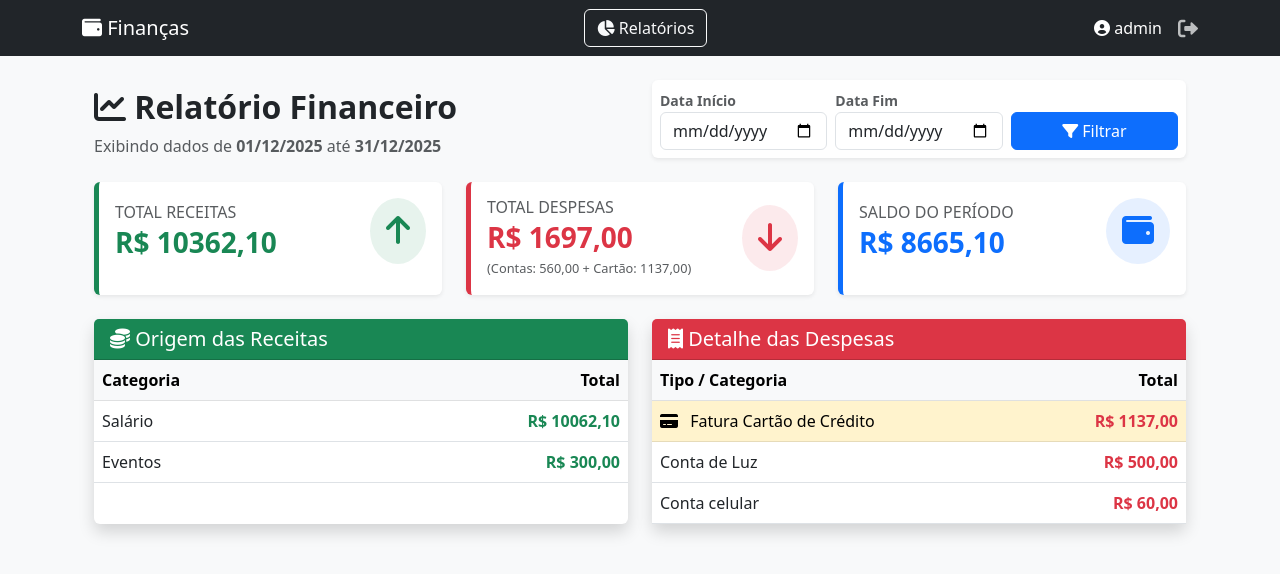
After one commit to JairTorezone/app-financas, a Django app: page /relatorio/ in a window 1280 px wide. The commit adds this page. Shown: the top 574 px of the page. Run offline with Django 5.2, Linux system fonts and the light colour scheme; a user stored in the database is signed in; data comes from the database, SQL or seed files in the repository; both versions use the stored data as it was after the commit.

Commit message:
Fix: Correcao logica filtro relatorio (R/D) e layout final funcional

```diff
--- a/core/forms.py
+++ b/core/forms.py
@@ -207,3 +207,16 @@ class CadastroForm(UserCreationForm):
         if User.objects.filter(email=email).exists():
             raise forms.ValidationError("Este e-mail já está cadastrado. Tente recuperar sua senha.")
         return email
+
+
+class RelatorioFiltroForm(forms.Form):
+    data_inicio = forms.DateField(
+        required=False,
+        widget=forms.DateInput(attrs={'type': 'date', 'class': 'form-control'}),
+        label="Data Início"
+    )
+    data_fim = forms.DateField(
+        required=False,
+        widget=forms.DateInput(attrs={'type': 'date', 'class': 'form-control'}),
+        label="Data Fim"
+    )
--- a/core/templates/core/base.html
+++ b/core/templates/core/base.html
@@ -1,19 +1,31 @@
 <!DOCTYPE html>
 <html lang="pt-br">
   <head>
-    <meta charset="UTF-8">
-    <meta name="viewport" content="width=device-width, initial-scale=1.0">
+    <meta charset="UTF-8" />
+    <meta name="viewport" content="width=device-width, initial-scale=1.0" />
     <title>Minhas Finanças</title>
-    <link href="https://cdn.jsdelivr.net/npm/bootstrap@5.3.0/dist/css/bootstrap.min.css" rel="stylesheet">
-    <link rel="stylesheet" href="https://cdnjs.cloudflare.com/ajax/libs/font-awesome/6.0.0/css/all.min.css">
+    <link
+      href="https://cdn.jsdelivr.net/npm/bootstrap@5.3.0/dist/css/bootstrap.min.css"
+      rel="stylesheet"
+    />
+    <link
+      rel="stylesheet"
+      href="https://cdnjs.cloudflare.com/ajax/libs/font-awesome/6.0.0/css/all.min.css"
+    />
     <style>
-        body { background-color: #f8f9fa; }
-        .card-saldo { border-radius: 15px; border: none; box-shadow: 0 4px 6px rgba(0,0,0,0.1); }
+      body {
+        background-color: #f8f9fa;
+      }
+      .card-saldo {
+        border-radius: 15px;
+        border: none;
+        box-shadow: 0 4px 6px rgba(0, 0, 0, 0.1);
+      }
       /* Remove estilo de botão padrão para parecer um link/ícone */
       .btn-logout {
         background: none;
         border: none;
-            color: rgba(255,255,255,0.7);
+        color: rgba(255, 255, 255, 0.7);
         padding: 0;
       }
       .btn-logout:hover {
@@ -22,12 +34,14 @@
     </style>
   </head>
   <body>
-
     <nav class="navbar navbar-dark bg-dark mb-4">
       <div class="container d-flex justify-content-between align-items-center">
-
         <a class="navbar-brand" href="/">
           <i class="fas fa-wallet"></i> Finanças
+        </a>
+
+        <a href="{% url 'relatorio' %}" class="btn btn-outline-light me-2">
+            <i class="fas fa-chart-pie"></i> Relatórios
           </a>
 
         <div class="d-flex align-items-center text-white">
@@ -42,18 +56,18 @@
               <i class="fas fa-sign-out-alt fa-lg"></i>
             </button>
           </form>
+
+
           {% else %}
-                    <a href="{% url 'login' %}" class="btn btn-outline-light btn-sm">Entrar</a>
+          <a href="{% url 'login' %}" class="btn btn-outline-light btn-sm"
+            >Entrar</a
+          >
           {% endif %}
         </div>
-
       </div>
     </nav>
 
-    <div class="container">
-        {% block content %}
-        {% endblock %}
-    </div>
+    <div class="container">{% block content %} {% endblock %}</div>
 
     <script src="https://cdn.jsdelivr.net/npm/bootstrap@5.3.0/dist/js/bootstrap.bundle.min.js"></script>
   </body>
--- /dev/null
+++ b/core/templates/core/relatorio.html
@@ -0,0 +1,174 @@
+{% extends 'core/base.html' %}
+{% load static %}
+
+{% block content %}
+<div class="container-fluid">
+    <div class="row mb-4 align-items-end">
+        <div class="col-md-6">
+            <h2 class="fw-bold text-dark"><i class="fas fa-chart-line"></i> Relatório Financeiro</h2>
+            <p class="text-muted mb-0">
+                Exibindo dados de <strong>{{ data_inicio|date:"d/m/Y" }}</strong> até <strong>{{ data_fim|date:"d/m/Y" }}</strong>
+            </p>
+        </div>
+        <div class="col-md-6">
+            <div class="card shadow-sm border-0">
+                <div class="card-body p-2">
+                    <form method="get" class="row g-2 align-items-end">
+                        <div class="col-4">
+                            <label class="small fw-bold text-muted">Data Início</label>
+                            {{ form.data_inicio }}
+                        </div>
+                        <div class="col-4">
+                            <label class="small fw-bold text-muted">Data Fim</label>
+                            {{ form.data_fim }}
+                        </div>
+                        <div class="col-4">
+                            <button type="submit" class="btn btn-primary w-100">
+                                <i class="fas fa-filter"></i> Filtrar
+                            </button>
+                        </div>
+                    </form>
+                </div>
+            </div>
+        </div>
+    </div>
+
+    <div class="row mb-4">
+        <div class="col-md-4">
+            <div class="card border-0 shadow-sm h-100" style="border-left: 5px solid #198754 !important;">
+                <div class="card-body">
+                    <div class="d-flex justify-content-between align-items-center">
+                        <div>
+                            <h6 class="text-uppercase text-muted mb-1">Total Receitas</h6>
+                            <h3 class="fw-bold text-success mb-0">R$ {{ total_receitas|floatformat:2 }}</h3>
+                        </div>
+                        <div class="bg-success bg-opacity-10 p-3 rounded-circle">
+                            <i class="fas fa-arrow-up text-success fa-2x"></i>
+                        </div>
+                    </div>
+                </div>
+            </div>
+        </div>
+
+        <div class="col-md-4">
+            <div class="card border-0 shadow-sm h-100" style="border-left: 5px solid #dc3545 !important;">
+                <div class="card-body">
+                    <div class="d-flex justify-content-between align-items-center">
+                        <div>
+                            <h6 class="text-uppercase text-muted mb-1">Total Despesas</h6>
+                            <h3 class="fw-bold text-danger mb-0">R$ {{ total_despesas_geral|floatformat:2 }}</h3>
+                            <small class="text-muted" style="font-size: 0.8rem;">
+                                (Contas: {{ total_despesas_conta|floatformat:2 }} + Cartão: {{ total_cartao|floatformat:2 }})
+                            </small>
+                        </div>
+                        <div class="bg-danger bg-opacity-10 p-3 rounded-circle">
+                            <i class="fas fa-arrow-down text-danger fa-2x"></i>
+                        </div>
+                    </div>
+                </div>
+            </div>
+        </div>
+
+        <div class="col-md-4">
+            <div class="card border-0 shadow-sm h-100" style="border-left: 5px solid #0d6efd !important;">
+                <div class="card-body">
+                    <div class="d-flex justify-content-between align-items-center">
+                        <div>
+                            <h6 class="text-uppercase text-muted mb-1">Saldo do Período</h6>
+                            {% if saldo < 0 %}
+                                <h3 class="fw-bold text-danger mb-0">R$ {{ saldo|floatformat:2 }}</h3>
+                            {% else %}
+                                <h3 class="fw-bold text-primary mb-0">R$ {{ saldo|floatformat:2 }}</h3>
+                            {% endif %}
+                        </div>
+                        <div class="bg-primary bg-opacity-10 p-3 rounded-circle">
+                            <i class="fas fa-wallet text-primary fa-2x"></i>
+                        </div>
+                    </div>
+                </div>
+            </div>
+        </div>
+    </div>
+
+    <div class="row">
+        <div class="col-md-6 mb-4">
+            <div class="card shadow border-0 h-100">
+                <div class="card-header bg-success text-white">
+                    <h5 class="mb-0"><i class="fas fa-coins"></i> Origem das Receitas</h5>
+                </div>
+                <div class="card-body p-0">
+                    {% if receitas %}
+                        <div class="table-responsive">
+                            <table class="table table-hover align-middle mb-0">
+                                <thead class="table-light">
+                                    <tr>
+                                        <th>Categoria</th>
+                                        <th class="text-end">Total</th>
+                                    </tr>
+                                </thead>
+                                <tbody>
+                                    {% for item in receitas %}
+                                    <tr>
+                                        <td>{{ item.categoria__nome }}</td>
+                                        <td class="text-end fw-bold text-success">R$ {{ item.total|floatformat:2 }}</td>
+                                    </tr>
+                                    {% endfor %}
+                                </tbody>
+                            </table>
+                        </div>
+                    {% else %}
+                        <div class="p-4 text-center text-muted">
+                            <i class="fas fa-search mb-2 fa-2x"></i>
+                            <p>Nenhuma receita encontrada neste período.</p>
+                        </div>
+                    {% endif %}
+                </div>
+            </div>
+        </div>
+
+        <div class="col-md-6 mb-4">
+            <div class="card shadow border-0 h-100">
+                <div class="card-header bg-danger text-white">
+                    <h5 class="mb-0"><i class="fas fa-receipt"></i> Detalhe das Despesas</h5>
+                </div>
+                <div class="card-body p-0">
+                    <div class="table-responsive">
+                        <table class="table table-hover align-middle mb-0">
+                            <thead class="table-light">
+                                <tr>
+                                    <th>Tipo / Categoria</th>
+                                    <th class="text-end">Total</th>
+                                </tr>
+                            </thead>
+                            <tbody>
+                                {% if total_cartao > 0 %}
+                                <tr class="table-warning">
+                                    <td><i class="fas fa-credit-card me-2"></i> Fatura Cartão de Crédito</td>
+                                    <td class="text-end fw-bold text-danger">R$ {{ total_cartao|floatformat:2 }}</td>
+                                </tr>
+                                {% endif %}
+
+                                {% for item in despesas_conta %}
+                                <tr>
+                                    <td>{{ item.categoria__nome }}</td>
+                                    <td class="text-end fw-bold text-danger">R$ {{ item.total|floatformat:2 }}</td>
+                                </tr>
+                                {% empty %}
+                                    {% if total_cartao == 0 %}
+                                    <tr>
+                                        <td colspan="2" class="text-center p-4 text-muted">
+                                            <i class="fas fa-smile mb-2 fa-2x"></i>
+                                            <p class="mb-0">Nenhuma despesa neste período.</p>
+                                        </td>
+                                    </tr>
+                                    {% endif %}
+                                {% endfor %}
+                            </tbody>
+                        </table>
+                    </div>
+                </div>
+            </div>
+        </div>
+    </div>
+</div>
+{% endblock %}
--- a/core/urls.py
+++ b/core/urls.py
@@ -13,5 +13,6 @@ urlpatterns = [
     path('terceiros/', views.dash_terceiros, name='dash_terceiros'),
     path('terceiros/<int:terceiro_id>/', views.detalhe_terceiro, name='detalhe_terceiro'),
     path('api/criar-terceiro/', views.criar_terceiro_rapido, name='criar_terceiro_rapido'),
+    path('relatorio/', views.relatorio_financeiro, name='relatorio'),
 
 ]
--- a/core/views.py
+++ b/core/views.py
@@ -2,13 +2,16 @@ from django.shortcuts import render, redirect, get_object_or_404
 from django.contrib.auth.decorators import login_required
 from django.views.decorators.http import require_POST
 from django.http import JsonResponse
-from django.db.models import Sum
-from datetime import date
+from django.db.models import Sum, Q
+from datetime import date, datetime, timedelta
+import calendar
 import json
 
 from .models import CompraCartao, Transacao, Categoria, CartaoCredito, Terceiro
-from .forms import CompraCartaoForm, TransacaoForm, CartaoCreditoForm, CadastroForm
+from .forms import CompraCartaoForm, TransacaoForm, CartaoCreditoForm, CadastroForm, RelatorioFiltroForm
 from django.contrib.auth import login
+
+
 
 @login_required
 def home(request):
@@ -398,3 +401,69 @@ def detalhe_terceiro(request, terceiro_id):
         'mes': mes,
         'ano': ano
     })
+
+@login_required
+def relatorio_financeiro(request):
+    import calendar
+
+    hoje = date.today()
+    ultimo_dia_mes = calendar.monthrange(hoje.year, hoje.month)[1]
+
+    data_inicio = hoje.replace(day=1)
+    data_fim = hoje.replace(day=ultimo_dia_mes)
+
+    form = RelatorioFiltroForm(request.GET or None)
+
+    if form.is_valid():
+        if form.cleaned_data['data_inicio']:
+            data_inicio = form.cleaned_data['data_inicio']
+        if form.cleaned_data['data_fim']:
+            data_fim = form.cleaned_data['data_fim']
+
+    # --- CORREÇÃO AQUI: Usar 'R' e 'D' ---
+
+    # 1. RECEITAS (Busca por 'R')
+    receitas = Transacao.objects.filter(
+        categoria__tipo='R',  # <--- CORRIGIDO
+        data__range=[data_inicio, data_fim]
+    ).values('categoria__nome').annotate(total=Sum('valor')).order_by('-total')
+
+    total_receitas = Transacao.objects.filter(
+        categoria__tipo='R', # <--- CORRIGIDO
+        data__range=[data_inicio, data_fim]
+    ).aggregate(Sum('valor'))['valor__sum'] or 0
+
+    # 2. DESPESAS DE CONTA (Busca por 'D')
+    despesas_conta = Transacao.objects.filter(
+        categoria__tipo='D', # <--- CORRIGIDO
+        data__range=[data_inicio, data_fim]
+    ).values('categoria__nome').annotate(total=Sum('valor')).order_by('-total')
+
+    total_despesas_conta = Transacao.objects.filter(
+        categoria__tipo='D', # <--- CORRIGIDO
+        data__range=[data_inicio, data_fim]
+    ).aggregate(Sum('valor'))['valor__sum'] or 0
+
+    # 3. CARTÃO DE CRÉDITO (Mantém igual)
+    gastos_cartao = CompraCartao.objects.filter(
+        data_compra__range=[data_inicio, data_fim]
+    ).aggregate(Sum('valor'))['valor__sum'] or 0
+
+    # 4. TOTAIS
+    total_despesas_geral = total_despesas_conta + gastos_cartao
+    saldo = total_receitas - total_despesas_geral
+
+    context = {
+        'form': form,
+        'receitas': receitas,
+        'despesas_conta': despesas_conta,
+        'total_receitas': total_receitas,
+        'total_despesas_conta': total_despesas_conta,
+        'total_cartao': gastos_cartao,
+        'total_despesas_geral': total_despesas_geral,
+        'saldo': saldo,
+        'data_inicio': data_inicio,
+        'data_fim': data_fim,
+    }
+
+    return render(request, 'core/relatorio.html', context)
```
Also changed, not shown: db.sqlite3. Lines whose indentation alone changed are shown as unchanged.
